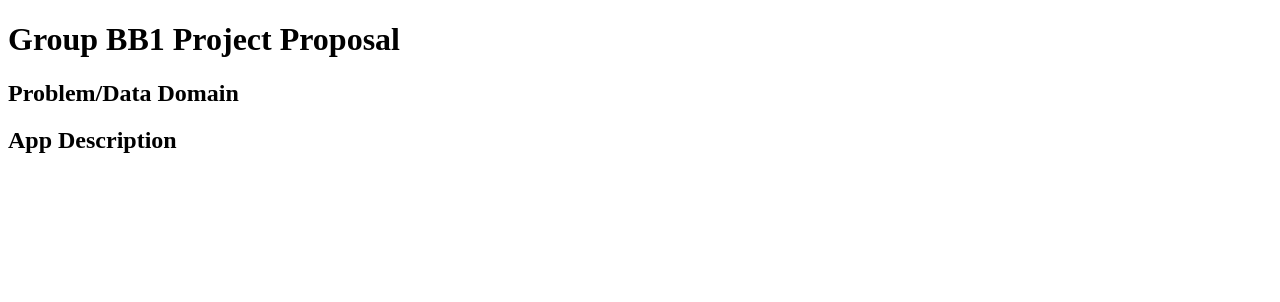
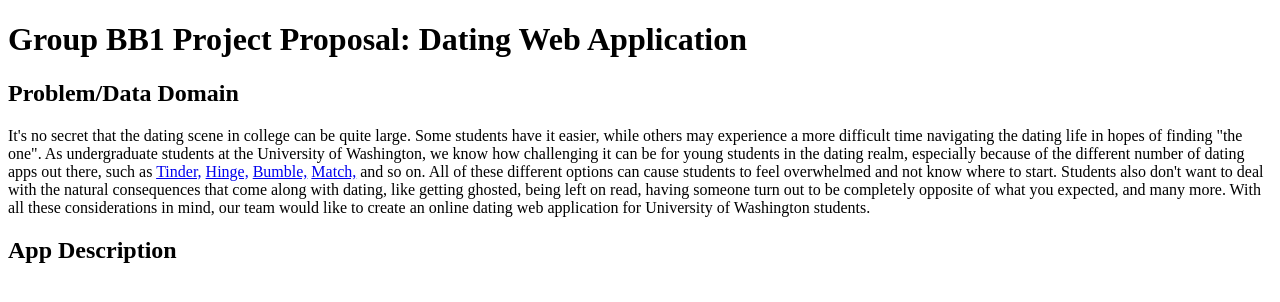
Before and after one commit to leahjia/Dawg-Date, a plain HTML site: page proposal.html in a window 1280 px wide. Drawn offline with Linux system fonts and the light colour scheme.

Commit message:
edited proposal

```diff
--- a/proposal.html
+++ b/proposal.html
@@ -1,14 +1,32 @@
 <!DOCTYPE html>
 <html lang="en">
+
 <head>
     <meta charset="utf-8">
     <meta name="author" content="Kathy Thin, Leah Jia, Vinh Nguyen, Eivy Cedeno">
     <meta name="description" content="Project Proposal">
     <title>INFO 340 Group BB1 Project Proposal</title>
 </head>
+
 <body>
-    <h1>Group BB1 Project Proposal</h1>
-    <section><h2>Problem/Data Domain</h2></section>
-    <section><h2>App Description</h2></section>
+    <h1>Group BB1 Project Proposal: Dating Web Application</h1>
+    <section>
+        <h2>Problem/Data Domain</h2>
+        <p>
+            It's no secret that the dating scene in college can be quite large. Some students have it easier,
+            while others may experience a more difficult time navigating the dating life in hopes of finding "the one".
+            As undergraduate students at the University of Washington, we know how challenging it can be for young students in the dating realm,
+            especially because of the different number of dating apps out there, such as <a href="https://tinder.com/">Tinder,</a> <a href="https://hinge.co/">Hinge,</a>
+            <a href="https://bumble.com/">Bumble,</a> <a href="https://www.match.com/">Match,</a> and so on. All of these
+            different options can cause students to feel overwhelmed and not know where to start. Students also don't want to deal
+            with the natural consequences that come along with dating, like getting ghosted, being left on read, having someone turn out to be
+            completely opposite of what you expected, and many more. With all these considerations in mind, our team would like to create
+            an online dating web application for University of Washington students.
+        </p>
+    </section>
+    <section>
+        <h2>App Description</h2>
+    </section>
 </body>
+
 </html>
```
